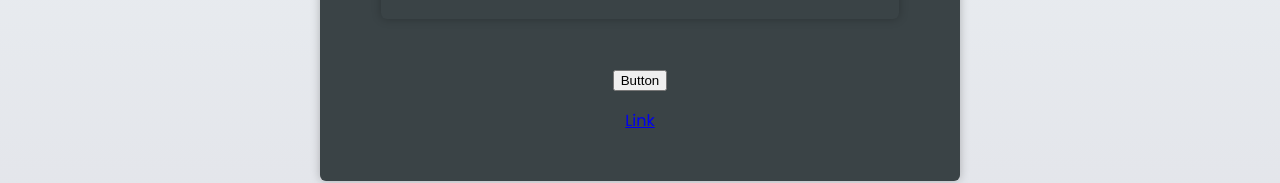
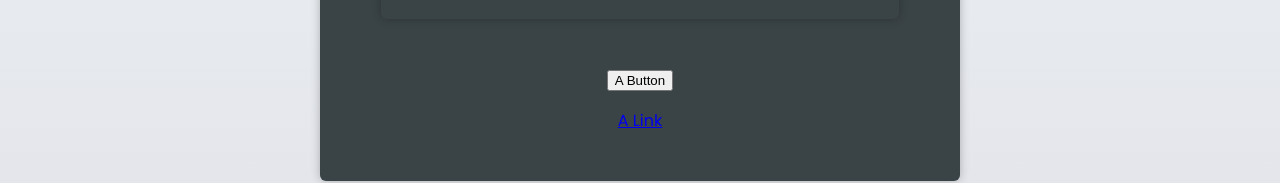
Before and after one commit to daleboy/react-ts-advanced, a React (Vite) app: page / in a window 1280 px wide. Shown: the part 447-630 px from the top of the page. Built offline with nearby package versions, Linux system fonts and the light colour scheme.

Commit message:
update Button component.

```diff
--- a/src/App.tsx
+++ b/src/App.tsx
@@ -8,10 +8,10 @@
       <Input id="name" label="name" type="text" />
       <Input id="age" label="age" type="number" />
       <p>
-        <Button el="button">Button</Button>
+        <Button>A Button</Button>
       </p>
       <p>
-        <Button el="anchor" href="http://www.google.com">Link</Button>
+        <Button href="http://www.google.com">A Link</Button>
       </p>
     </main>
   );
--- a/src/components/Button.tsx
+++ b/src/components/Button.tsx
@@ -1,14 +1,17 @@
 import { type ComponentPropsWithoutRef } from "react";
 
-type ButtonProps = {
-  el: "button";
-} & ComponentPropsWithoutRef<"button">;
+type ButtonProps = ComponentPropsWithoutRef<"button">&{
+  href?:never;
+};
+
 type AnchorProps = {
-  el: "anchor";
+  href?:string;
 } & ComponentPropsWithoutRef<"a">;
-
+function isAnchorProps(props:ButtonProps|AnchorProps):props is AnchorProps{
+    return 'href' in props;
+}
 function Button(props: ButtonProps | AnchorProps) {
-  if (props.el === "anchor") {
+  if (isAnchorProps(props)) {
     return <a {...props}></a>;
   }
   return <button {...props}></button>;
```
